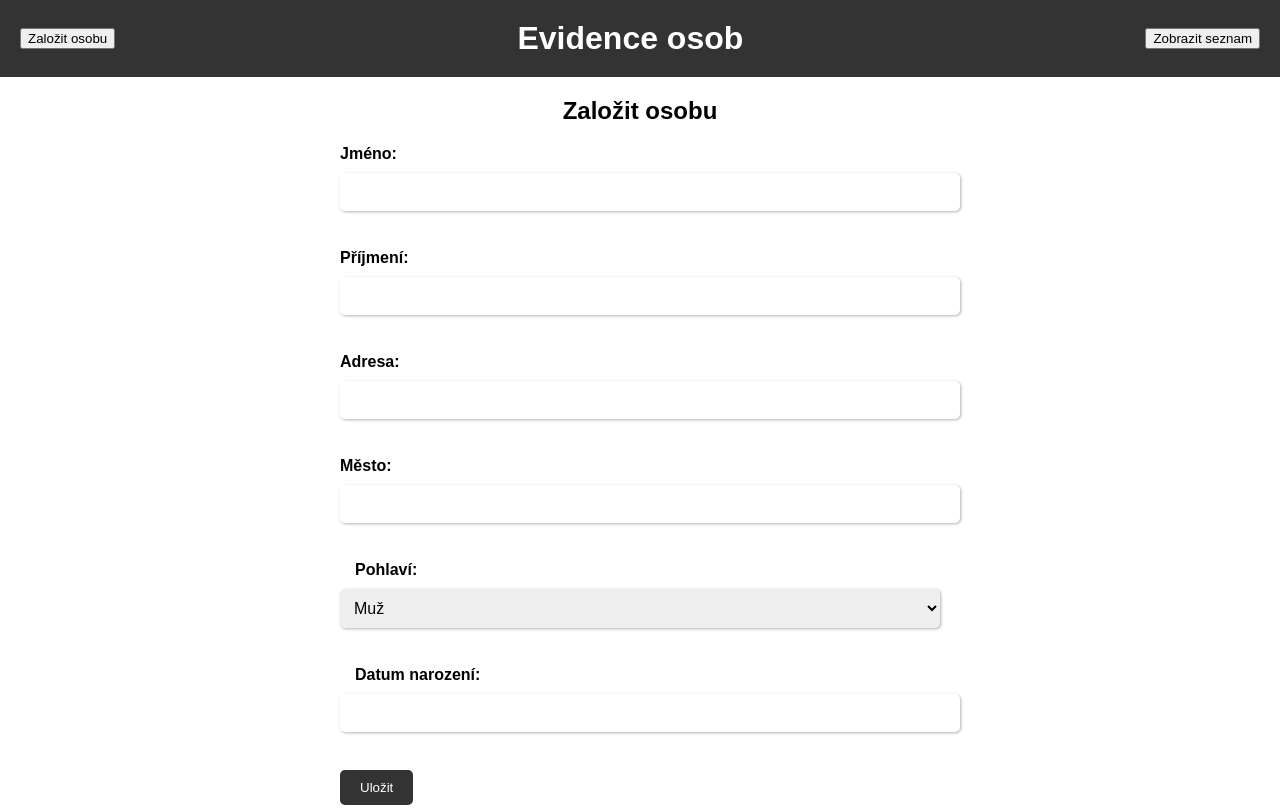
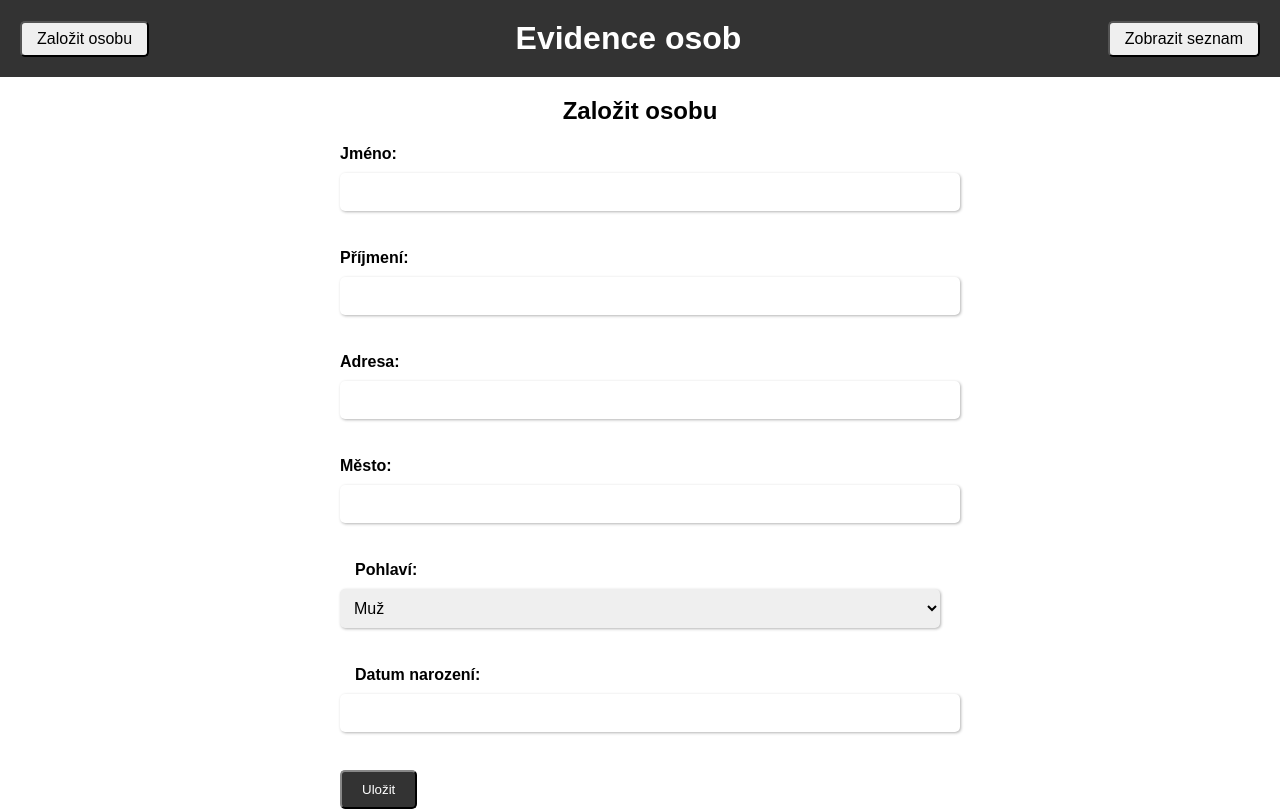
Before and after one commit to Martinezada/EvidenceOsob, a plain HTML site: page index.html in a window 1280 px wide. Both pictures are taken after a click on the button "Založit osobu". Drawn offline with Linux system fonts and the light colour scheme.

Commit message:
změna stylů tlačítek

```diff
--- a/evidence.css
+++ b/evidence.css
@@ -21,6 +21,18 @@ h1 {
     margin: 0;
 }
 
+#createPersonBtn, #showListBtn {
+    font-size: medium;
+    padding: 7px 15px;
+    border-radius: 5px;
+    cursor: pointer;
+}
+
+#createPersonBtn:hover, #showListBtn:hover {
+    background-color: black;
+    color: #fff;
+}
+
 nav {
     display: flex;
     gap: 10px;
@@ -28,7 +40,7 @@ nav {
 
 nav button {
     background-color: #fff;
-    border: 2px solid #333;
+    border: 3px solid #333;
     color: #333;
     padding: 5px 10px;
     border-radius: 5px;
@@ -76,7 +88,7 @@ button[type="submit"] {
     background-color: #333;
     color: #fff;
     padding: 10px 20px;
-    border: none;
+    border-color: #333;
     border-radius: 5px;
     cursor: pointer;
 }
```
